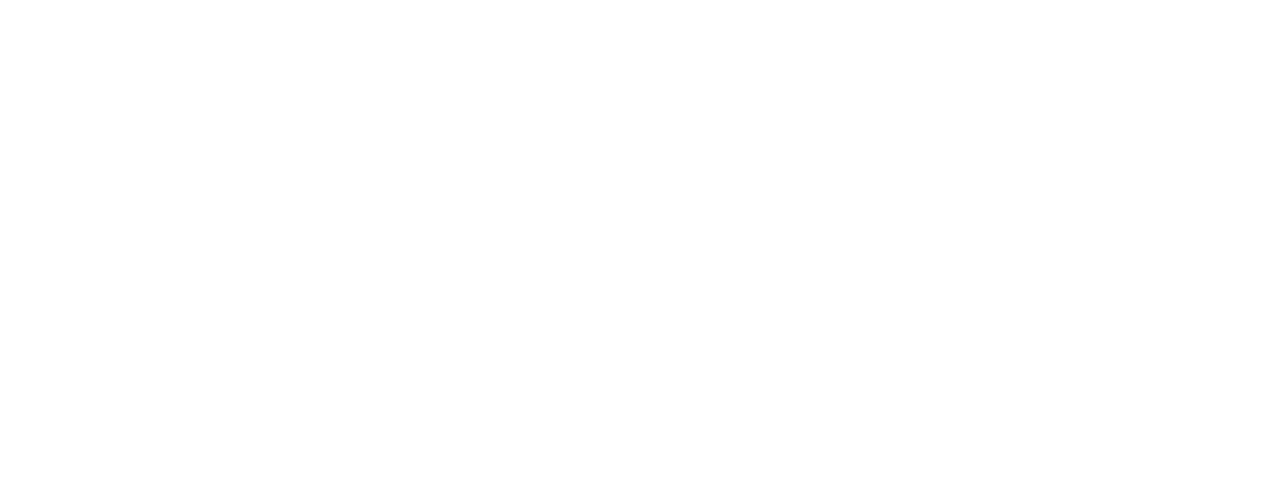
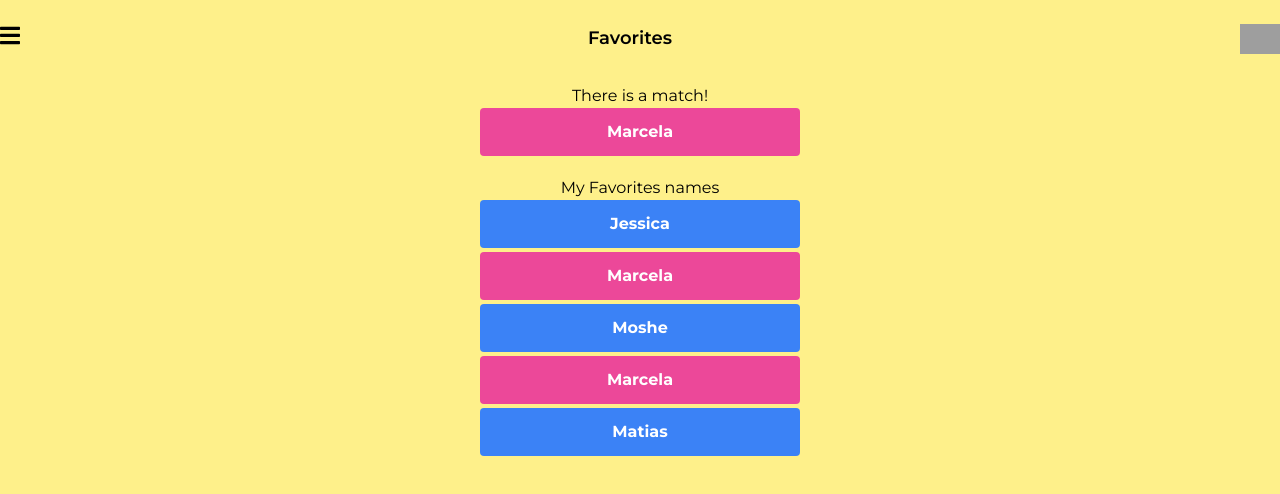
Before and after one commit to jocosiol/babyName-FE, a React (Create React App) app: page /favorites in a window 1280 px wide. Before the commit this address had no page. Shown: the top 494 px of the page. Built offline with nearby package versions, Linux system fonts and the light colour scheme; grey boxes are pictures that could not be loaded; what tw-elements would draw is missing.

Commit message:
favorites page

```diff
--- a/src/App.js
+++ b/src/App.js
@@ -4,6 +4,7 @@
 import Home from "./pages/Home";
 import Login from "./pages/Login";
 import SignUp from "./pages/SignUp";
+import Favorites from "./pages/Favorites";
 
 function App() {
   return (
@@ -13,7 +14,7 @@
           <Route exact path="/" element={<Login />} />
           <Route exact path="/signup" element={<SignUp />} />
           <Route exact path="/home" element={<Home />} />
-
+          <Route exact path="/favorites" element={<Favorites />} />
         </Routes>
       </Router>
     </AppContext.Provider>
--- /dev/null
+++ b/src/pages/Favorites.jsx
@@ -0,0 +1,26 @@
+import React from "react";
+import TopBar from "../components/TopBar";
+
+function Favorites() {
+  return (
+    <>
+      <div className="min-h-screen bg-yellow-200 py-6 flex flex-col font-Montserrat">
+        <TopBar name="Favorites" />
+        <div className="flex flex-col justify-center items-center mt-5">
+          <label className="flex  ">There is a match!</label>
+          <button class="bg-pink-500 hover:bg-pink-700 text-white font-bold py-3 px-24 w-1/4 rounded">Marcela</button>
+        </div>
+        <div className="flex flex-col justify-center items-center mt-5">
+          <label className="flex  ">My Favorites names</label>
+          <button class="bg-blue-500 hover:bg-blue-700 text-white font-bold py-3 px-24 w-1/4 mb-1 rounded">Jessica</button>
+          <button class="bg-pink-500 hover:bg-pink-700 text-white font-bold py-3 px-24 w-1/4 mb-1 rounded">Marcela</button>
+          <button class="bg-blue-500 hover:bg-blue-700 text-white font-bold py-3 px-24 w-1/4 mb-1 rounded">Moshe</button>
+          <button class="bg-pink-500 hover:bg-pink-700 text-white font-bold py-3 px-24 w-1/4  mb-1 rounded">Marcela</button>
+          <button class="bg-blue-500 hover:bg-blue-700 text-white font-bold py-3 px-24 w-1/4 mb-1 rounded">Matias</button>
+        </div>
+      </div>
+    </>
+  );
+}
+
+export default Favorites;
```
Also changed, not shown: src/pages/SignUp.jsx (+11 -33 lines), 1 other file (tests, documents, lock files or other folders).
